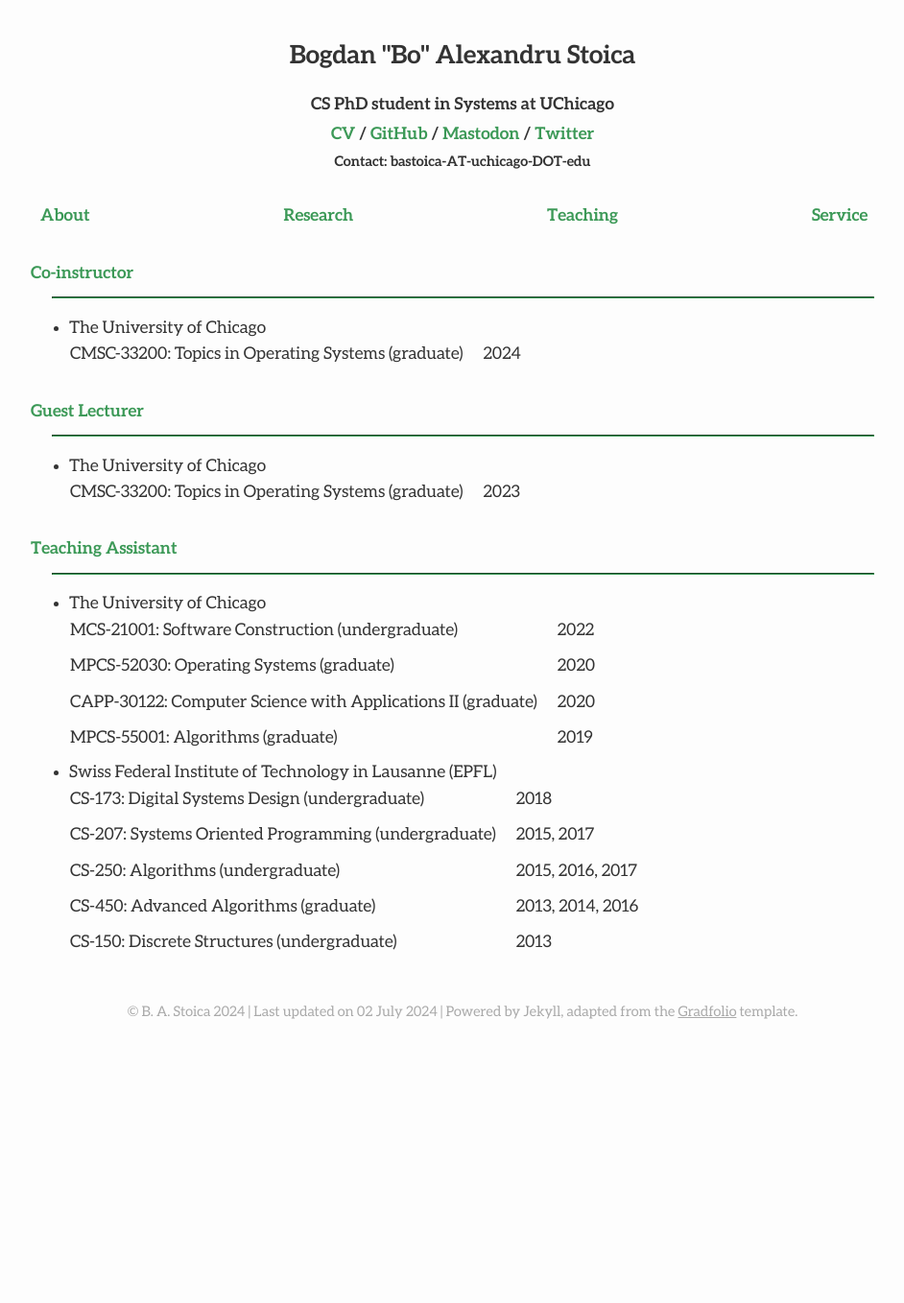
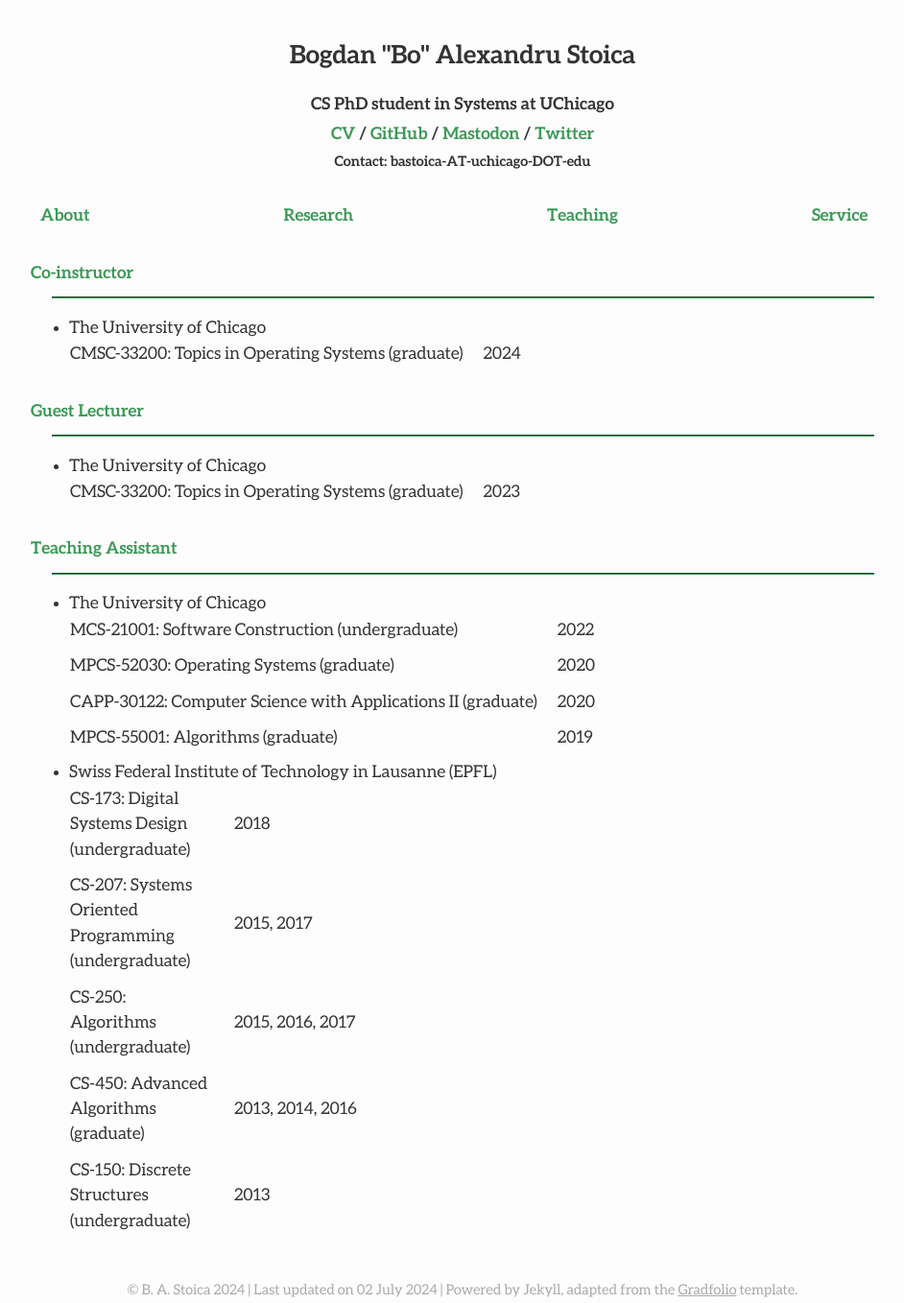
Before and after one commit to bastoica/bastoica.github.io, a Jekyll site: the page built from teaching.md, in a window 1280 px wide. Shown: the whole page at 96% size, without its empty margins (158-1100 px from the left). Built offline with Jekyll 4.4.1, drawn with Linux system fonts in a browser that asks for light colours; nearby versions of some CDN libraries; before the commit the page ends 1067 px from its top, so only the background shows below that.

Commit message:
Added fixed column width

```diff
--- a/teaching.md
+++ b/teaching.md
@@ -33,42 +33,42 @@ published: true
    <table id="taUChicago" style="border-collapse: collapse;">
      <tr>
        <td class="table-left-column">MCS-21001: Software Construction (undergraduate)</td>
-       <td class="table-right-column fixed-width">2022</td>
+       <td class="table-right-column table-fixed-column-width">2022</td>
     </tr>
     <tr>
       <td class="table-left-column">MPCS-52030: Operating Systems (graduate)</td>
-      <td class="table-right-column fixed-width">2020</td>
+      <td class="table-right-column table-fixed-column-width">2020</td>
     </tr>
     <tr>
       <td class="table-left-column">CAPP-30122: Computer Science with Applications II (graduate)</td>
-      <td class="table-right-column fixed-width">2020</td>
+      <td class="table-right-column table-fixed-column-width">2020</td>
     </tr>
     <tr>
       <td class="table-left-column">MPCS-55001: Algorithms (graduate)</td>
-      <td class="table-right-column fixed-width">2019</td>
+      <td class="table-right-column table-fixed-column-width">2019</td>
     </tr>
   </table>
 
 * Swiss Federal Institute of Technology in Lausanne (EPFL)
    <table id="taEPFL" style="border-collapse: collapse;">
      <tr>
-       <td class="table-left-column">CS-173: Digital Systems Design (undergraduate)</td>
-       <td class="table-right-column fixed-width">2018</td>
+       <td class="table-left-column table-fixed-column-width">CS-173: Digital Systems Design (undergraduate)</td>
+       <td class="table-right-column">2018</td>
     </tr>
     <tr>
-      <td class="table-left-column">CS-207: Systems Oriented Programming (undergraduate)</td>
-      <td class="table-right-column fixed-width">2015, 2017</td>
+      <td class="table-left-column table-fixed-column-width">CS-207: Systems Oriented Programming (undergraduate)</td>
+      <td class="table-right-column">2015, 2017</td>
     </tr>
     <tr>
-      <td class="table-left-column">CS-250: Algorithms (undergraduate)</td>
-      <td class="table-right-column fixed-width">2015, 2016, 2017</td>
+      <td class="table-left-column table-fixed-column-width">CS-250: Algorithms (undergraduate)</td>
+      <td class="table-right-column ">2015, 2016, 2017</td>
     </tr>
     <tr>
-      <td class="table-left-column">CS-450: Advanced Algorithms (graduate)</td>
-      <td class="table-right-column fixed-width">2013, 2014, 2016</td>
+      <td class="table-left-column table-fixed-column-width">CS-450: Advanced Algorithms (graduate)</td>
+      <td class="table-right-column">2013, 2014, 2016</td>
     </tr>
     <tr>
-      <td class="table-left-column">CS-150: Discrete Structures (undergraduate)</td>
-      <td class="table-right-column fixed-width">2013</td>
+      <td class="table-left-column table-fixed-column-width">CS-150: Discrete Structures (undergraduate)</td>
+      <td class="table-right-column">2013</td>
     </tr>
   </table>
```
